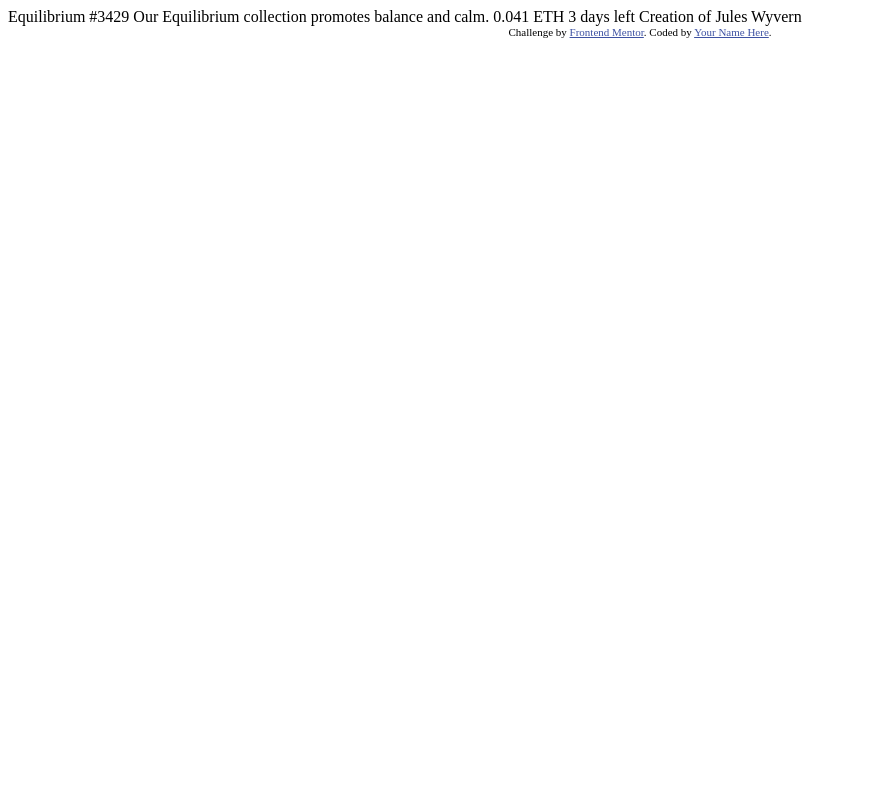
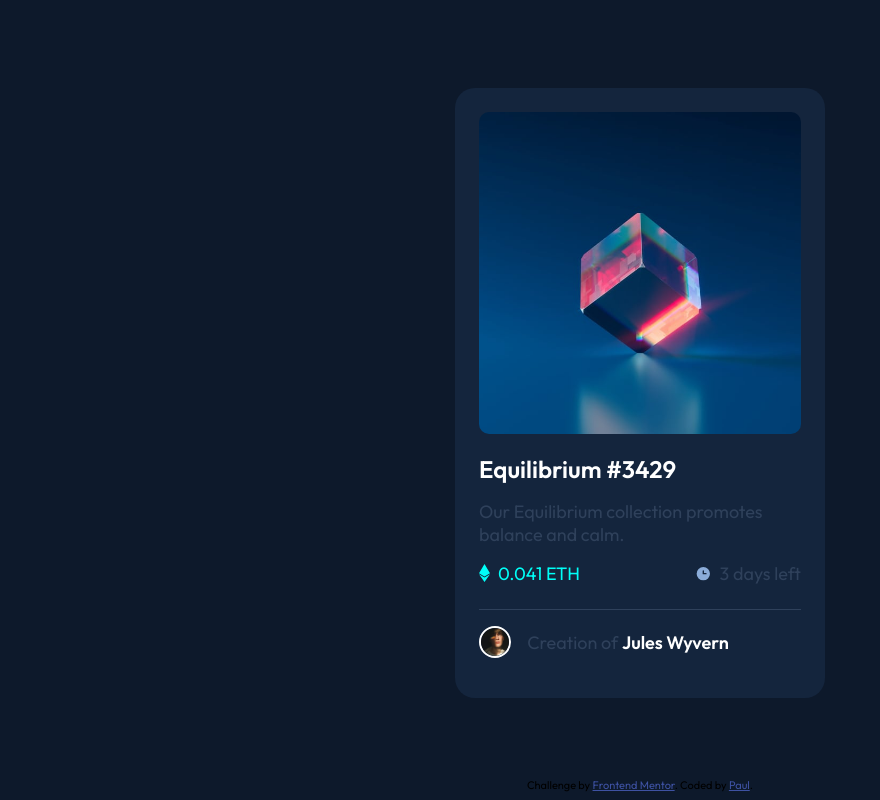
Before and after one commit to paul-xo/NFT-preview-card, a plain HTML site: page index.html in a window 1280 px wide. Shown: the whole page, without its empty margins (0-880 px from the left). Drawn offline with Linux system fonts and the light colour scheme.

Commit message:
update NFT card main

```diff
--- a/index.html
+++ b/index.html
@@ -1,33 +1,52 @@
 <!DOCTYPE html>
 <html lang="en">
-<head>
-  <meta charset="UTF-8">
-  <meta name="viewport" content="width=device-width, initial-scale=1.0"> <!-- displays site properly based on user's device -->
+  <head>
+    <meta charset="UTF-8" />
+    <meta name="viewport" content="width=device-width, initial-scale=1.0" />
+    <!-- displays site properly based on user's device -->
 
-  <link rel="icon" type="image/png" sizes="32x32" href="./images/favicon-32x32.png">
+    <link
+      rel="icon"
+      type="image/png"
+      sizes="32x32"
+      href="./images/favicon-32x32.png"
+    />
+    <link rel="stylesheet" href="sabi.css" />
 
-  <title>Frontend Mentor | NFT preview card component</title>
+    <title>Frontend Mentor | NFT preview card component</title>
+  </head>
+  <body>
+    <main class="card">
+      <section class="img">
+        <img src="images/image-equilibrium.jpg" alt="image" />
+        <div class="view"><img src="images/icon-view.svg" alt="icon" /></div>
+      </section>
+      <section class="txts">
+        <h1><b>Equilibrium #3429</b></h1>
+        <p>Our Equilibrium collection promotes balance and calm.</p>
+        <div class="icons">
+          <div class="eth-icon">
+            <img src="images/icon-ethereum.svg" alt="icon" />
+            <p>0.041 ETH</p>
+          </div>
+          <div class="time">
+            <img src="images/icon-clock.svg" alt="icon" />
+            <p>3 days left</p>
+          </div>
+        </div>
+        <div class="line"></div>
+        <div class="avatar">
+          <img src="images/image-avatar.png" alt="icon" />
+          <p>Creation of <b>Jules Wyvern</b></p>
+        </div>
+      </section>
+    </main>
 
-  <!-- Feel free to remove these styles or customise in your own stylesheet 👍 -->
-  <style>
-    .attribution { font-size: 11px; text-align: center; }
-    .attribution a { color: hsl(228, 45%, 44%); }
-  </style>
-</head>
-<body>
-
-  Equilibrium #3429
-
-  Our Equilibrium collection promotes balance and calm.
-
-  0.041 ETH
-  3 days left
-
-  Creation of Jules Wyvern
-
-  <div class="attribution">
-    Challenge by <a href="https://www.frontendmentor.io?ref=challenge" target="_blank">Frontend Mentor</a>.
-    Coded by <a href="#">Your Name Here</a>.
-  </div>
-</body>
+    <footer class="attribution">
+      Challenge by
+      <a href="https://www.frontendmentor.io?ref=challenge" target="_blank"
+        >Frontend Mentor</a
+      >. Coded by <a href="#">Paul</a>.
+    </footer>
+  </body>
 </html>
--- /dev/null
+++ b/sabi.css
@@ -0,0 +1,135 @@
+@import url("https://fonts.googleapis.com/css2?family=Outfit:wght@300;400;600&display=swap");
+:root {
+  --Soft-blue: hsl(215, 51%, 70%);
+  --Cyan: hsl(178, 100%, 50%);
+
+  --Very-dark-blue-main-BG: hsl(217, 54%, 11%);
+  --Very-dark-blue-card-BG: hsl(216, 50%, 16%);
+  --Very-dark-blue-line: hsl(215, 32%, 27%);
+  --White: hsl(0, 0%, 100%);
+}
+* {
+  padding: 0;
+  margin: 0;
+  box-sizing: border-box;
+  font-family: "Outfit", sans-serif;
+}
+body {
+  min-height: 100vh;
+  display: flex;
+  justify-content: center;
+  align-items: center;
+  flex-direction: column;
+  background: var(--Very-dark-blue-main-BG);
+}
+.card {
+  width: 370px;
+  background: var(--Very-dark-blue-card-BG);
+  padding: 1.5rem;
+  border-radius: 20px;
+  margin: 5rem;
+}
+.img {
+  position: relative;
+}
+.img img {
+  width: 100%;
+  border-radius: 10px;
+}
+.img:hover .view {
+  display: flex;
+  cursor: pointer;
+}
+.view {
+  display: none;
+  justify-content: center;
+  align-items: center;
+  position: absolute;
+  right: 0;
+  top: 0;
+  width: 100%;
+  height: 99%;
+  background: hsla(178, 100%, 50%, 0.5);
+  border-radius: 10px;
+}
+.view > img {
+  opacity: 100%;
+  width: 15%;
+  display: block;
+}
+.txts h1 {
+  color: var(--White);
+  margin-top: 1rem;
+}
+.txts h1 b:hover {
+  color: var(--Cyan);
+  cursor: pointer;
+}
+.txts > p {
+  color: var(--Very-dark-blue-line);
+  margin-top: 1rem;
+  font-size: 18px;
+}
+.icons {
+  display: flex;
+  margin-top: 1rem;
+  margin-bottom: 1.5rem;
+  align-items: center;
+}
+.eth-icon {
+  display: flex;
+  gap: 0.5rem;
+  align-items: center;
+}
+.eth-icon p {
+  color: var(--Cyan);
+  font-size: 18px;
+}
+.time {
+  display: flex;
+  gap: 0.5rem;
+  margin-left: auto;
+  align-items: center;
+}
+.time p {
+  color: var(--Very-dark-blue-line);
+  font-size: 18px;
+}
+.line {
+  height: 1px;
+  width: 100%;
+  background: var(--Very-dark-blue-line);
+  margin-bottom: 1rem;
+}
+.avatar {
+  display: flex;
+  gap: 1rem;
+  align-items: center;
+  margin-bottom: 1rem;
+}
+.avatar img {
+  width: 10%;
+  border: white 10px;
+  border: 2px solid white;
+  border-radius: 50%;
+}
+.avatar p {
+  color: var(--Very-dark-blue-line);
+  font-size: 18px;
+}
+.avatar p b {
+  color: var(--White);
+}
+.avatar p b:hover {
+  color: var(--Cyan);
+  cursor: pointer;
+}
+
+
+.attribution {
+  font-size: 11px;
+  text-align: center;
+}
+.attribution a {
+  color: hsl(228, 45%, 44%);
+}
```
